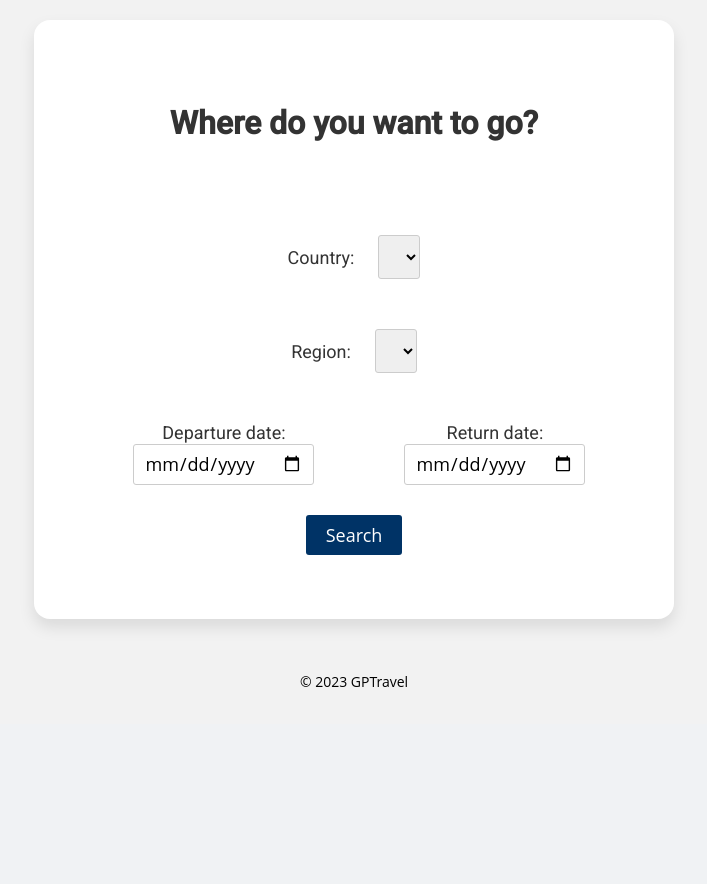
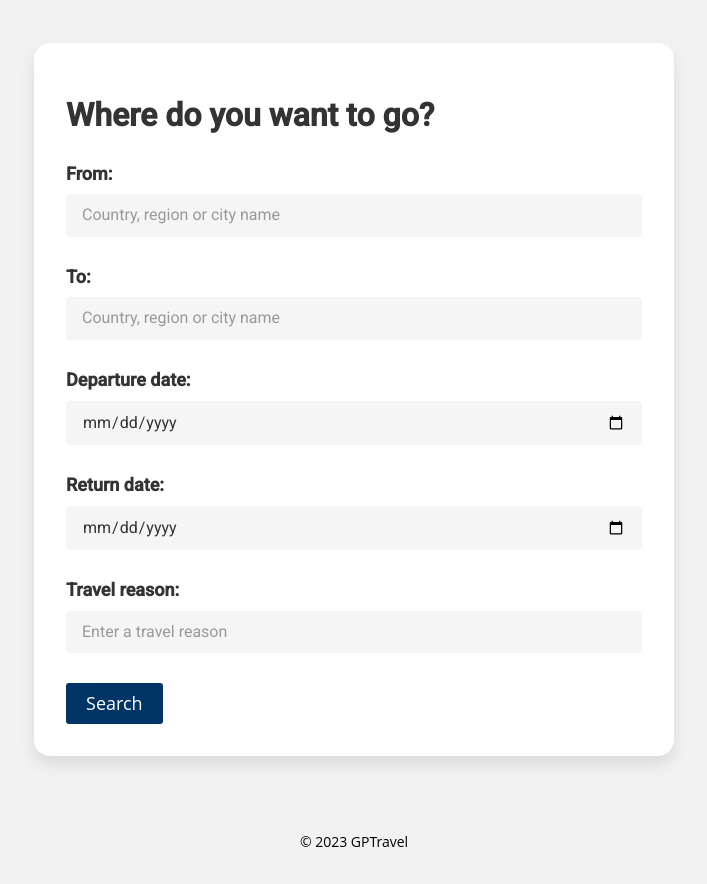
Before and after one commit to RobertoCorti/gptravel, a Flask app: page / in a window 1280 px wide. Shown: the part 160-1044 px from the top of the page, without its empty margins (286-993 px from the left). Before the commit the page ends 847 px from the top, so only its background shows below. Run offline with Flask 2, Linux system fonts and the light colour scheme; lists and menus that the app fills with data are empty.

Commit message:
started refactor home page

```diff
--- a/src/gptravel/app/static/css/index.css
+++ b/src/gptravel/app/static/css/index.css
@@ -3,7 +3,7 @@
     flex-direction: column;
     align-items: center;
     justify-content: center;
-    height: 80vh;
+    height: 100vh;
     background-color: #f2f2f2;
 }
 
@@ -13,28 +13,80 @@
     box-shadow: 0 0.5rem 1rem rgba(0, 0, 0, 0.1);
     padding: 2rem;
     width: 50%;
+    height: auto;
+}
+
+.search-form-heading h1 {
+  margin-bottom: 30px;
+  font-size: 32px;
+  font-weight: 600;
 }
 
 .form-field {
-    display: compact;
-    justify-content: center;
-    margin-bottom: 50px;
-    alignment: center;
+  margin-bottom: 30px;
 }
 
 .form-field label {
-    font-size: 18px;
-    margin-right: 20px;
+  display: block;
+  font-size: 18px;
+  font-weight: 600;
+  margin-bottom: 10px;
 }
-.form-field select,
-.form-field input[type="country"],
-.form-field input[type="region"] {
-    font-size: 18px;
-    padding: 8px 10px;
-    border-radius: 3px;
-    border: 1px solid #ccc;
-    box-sizing: border-box;
-    font-family: 'Open Sans', sans-serif;
+
+.form-field input[type="text"],
+.form-field input[type="date"] {
+  width: 100%;
+  padding: 12px 16px;
+  border: none;
+  border-radius: 4px;
+  background-color: #f5f5f5;
+  font-size: 16px;
+  color: #333;
+  box-shadow: none;
+  -webkit-appearance: none;
+  -moz-appearance: none;
+  appearance: none;
+}
+
+.form-field input[type="text"]::placeholder,
+.form-field input[type="date"]::placeholder {
+  color: #999;
+}
+
+.result-box {
+  position: initial;
+  top: 10px;
+  left: 0;
+  width: 100%;
+  max-height: 400px;
+  background-color: #fff;
+  border-top: none;
+  text-align: left;
+}
+
+.result-box ul {
+  list-style: none;
+  margin: 0;
+  padding: 0;
+}
+
+.result-box li {
+  padding: 10px;
+  border-bottom: 1px solid #ddd;
+}
+
+.result-box li:last-child {
+  border-bottom: none;
+}
+
+.result-box a {
+  color: #333;
+  text-decoration: none;
+}
+
+.result-box a:hover {
+  color: #1a0dab;
+  text-decoration: underline;
 }
 
 button[type="submit"] {
@@ -49,6 +101,6 @@ button[type="submit"] {
     font-family: 'Open Sans', sans-serif;
 }
 
-button:hover {
-    background-color: #00264d;
+.form-field input[type="submit"]:hover {
+  background-color: #00264d;
 }
--- a/src/gptravel/app/static/js/app.js
+++ b/src/gptravel/app/static/js/app.js
@@ -1,4 +1,45 @@
-document.addEventListener('DOMContentLoaded', () => {
+// Define the API endpoint
+const endpoint = 'https://restcountries.com/v3.1/all';
+
+function fetchCountryNames() {
+  return fetch("https://restcountries.com/v3.1/all")
+    .then(response => response.json())
+    .then(data => data.map(country => country.name.common))
+    .catch(error => {
+      console.error(error);
+      return [];
+    });
+}
+let countries = [];
+fetchCountryNames().then(data => {
+      countries = data;
+});
+
+const resultBox = document.querySelector('.result-box');
+const inputBoxFrom = document.getElementById('from');
+
+inputBoxFrom.onkeyup = function(){
+    let result = [];
+    let input = inputBoxFrom.value;
+    if(input.length){
+        result = countries.filter((country)=>{
+            return country.toLowerCase().includes(input.toLowerCase());
+        });
+        console.log(result);
+    }
+    display(result);
+}
+
+function display(result) {
+    const content = result.map((list) => {
+        return "<li>" + list + "</li>";
+    });
+
+    resultBox.innerHTML = "<ul>" + content.join() + "</ul>";
+}
+
+
+/*document.addEventListener('DOMContentLoaded', () => {
   const countryDropdown = document.querySelector('#country');
   const regionDropdown = document.querySelector('#region');
   const departureDateInput = document.getElementById("departure_date");
@@ -50,3 +91,4 @@ document.addEventListener('DOMContentLoaded', () => {
     }
   });
 });
+*/
--- a/src/gptravel/app/templates/index.html
+++ b/src/gptravel/app/templates/index.html
@@ -2,39 +2,35 @@
 
 {% block content %}
 
-  <div class="search-form-container">
-    <div class="search-form-heading">
-      <div style="padding: inherit; text-align: center;">
-        <h1 style="margin-bottom: 30px; height: 100px;">Where do you want to go?</h1>
-    <form action="#", method="post">
+<div class="search-form-container">
+  <div class="search-form-heading">
+    <h1>Where do you want to go?</h1>
+    <form action="#" method="post">
       <div class="form-field">
-        <label for="country">Country:</label>
-        <select name="country" id="country" required>
-        </select>
+        <label for="from">From:</label>
+        <input type="text" name="from" id="from" placeholder="Country, region or city name" autocomplete="off"  required>
+        <div class="result-box"></div>
       </div>
       <div class="form-field">
-        <label for="region">Region:</label>
-        <select name="region" id="region">
-        </select>
+        <label for="to">To:</label>
+        <input type="text" name="to" id="to" placeholder="Country, region or city name" required>
       </div>
-
-      <div style="display: flex; justify-content: center; margin-bottom: 30px;">
-        <div style="margin-right: 30px;">
-          <label for="departure_date" style="font-size: 18px;">Departure date:</label>
-          <input type="date" name="departure_date" id="departure_date" style="font-size: 18px; padding: 8px 10px; border-radius: 3px; border: 1px solid #ccc; box-sizing: border-box; font-family: 'Open Sans', sans-serif;" required>
-        </div>
-        <div>
-          <label for="return_date" style="font-size: 18px;">Return date:</label>
-          <input type="date" name="return_date" id="return_date" style="font-size: 18px; padding: 8px 10px; border-radius: 3px; border: 1px solid #ccc; box-sizing: border-box; font-family: 'Open Sans', sans-serif;" required>
-        </div>
+      <div class="form-field">
+        <label for="departure-date">Departure date:</label>
+        <input type="date" name="departure-date" id="departure-date" required>
       </div>
-
+      <div class="form-field">
+        <label for="return-date">Return date:</label>
+        <input type="date" name="return-date" id="return-date" required>
+      </div>
+      <div class="form-field">
+        <label for="travel-reason">Travel reason:</label>
+        <input type="text" name="travel-reason" id="travel-reason" placeholder="Enter a travel reason">
+      </div>
       <button type="submit">Search</button>
     </form>
-
-    <script src="{{url_for('static', filename='js/app.js')}}"></script>
   </div>
-    </div>
-    </div>
+</div>
+<script src="{{url_for('static', filename='js/app.js')}}"></script>
 
 {% endblock %}
--- a/src/gptravel/app/utils.py
+++ b/src/gptravel/app/utils.py
@@ -59,6 +59,7 @@ def get_image_from_unsplash_pool(city: str) -> dict:
 
 
 def get_travel_cities_images_url(travel_plan_dict: dict) -> dict:
+    ### TODO: usare asyncio
     with multiprocessing.Pool() as pool:
         city_results_list = pool.map(get_image_from_unsplash_pool,
                                      [city for day in travel_plan_dict.values() for city in day.keys()])
```
